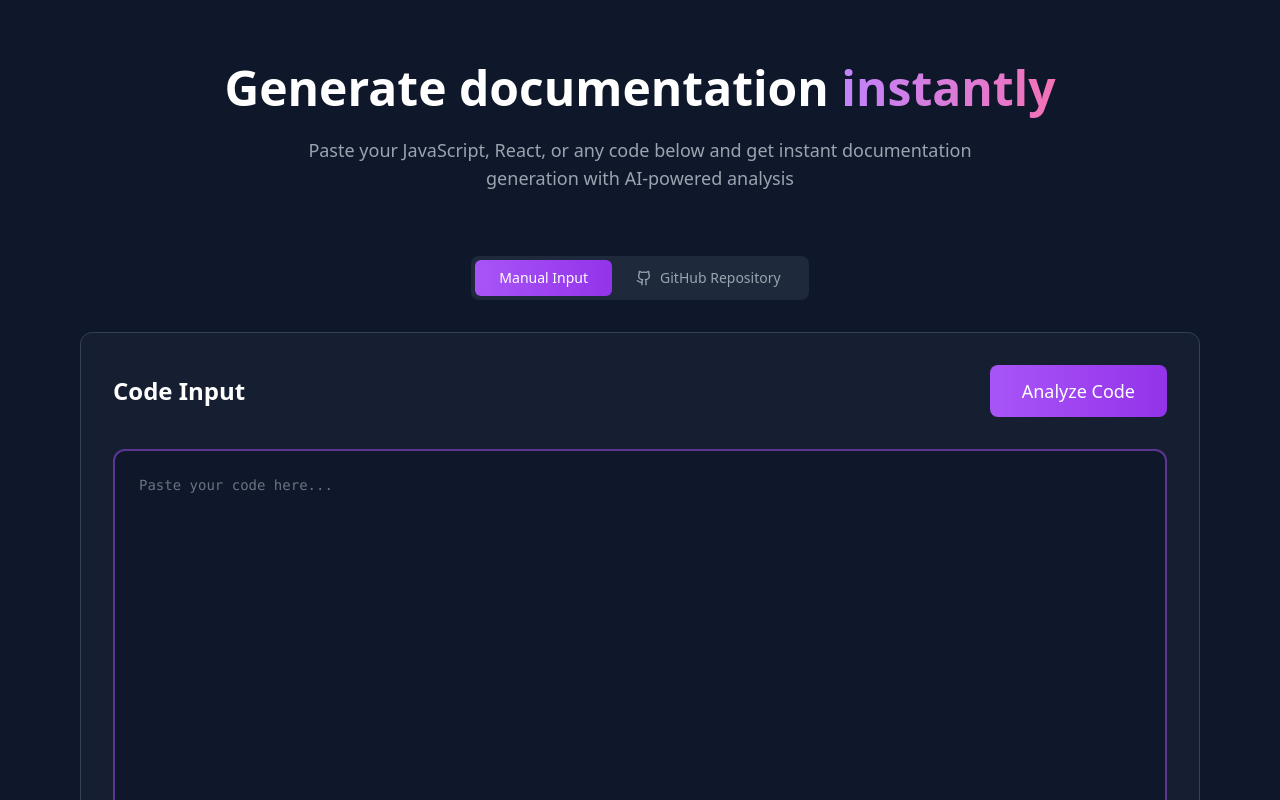
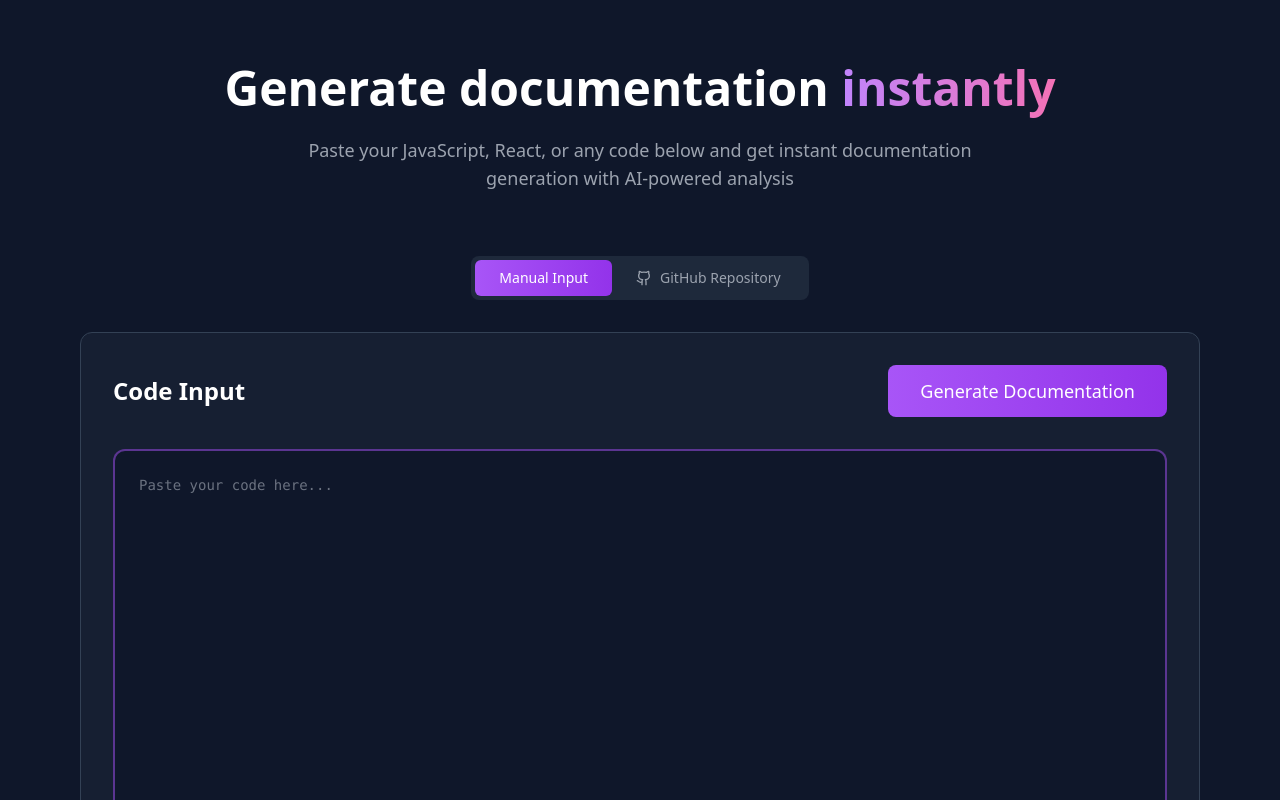
Before and after one commit to Parth703-wq/docu-page-creator-theme, a React (Vite) app: page / in a window 1280 px wide. Shown: the top 800 px of the page. Built offline with nearby package versions, Linux system fonts and the light colour scheme.

Commit message:
Fix: Manual input screen and button text
- Ensure the manual input screen always appears when selected.
- Update button text from "Analyze Repository/Code" to "Generate Documentation".

```diff
--- a/src/components/DocumentationGenerator.tsx
+++ b/src/components/DocumentationGenerator.tsx
@@ -89,12 +89,12 @@ const DocumentationGenerator = () => {
       {/* Content Area */}
       <div className="max-w-6xl mx-auto px-4 pb-16">
         {activeTab === 'manual' ? (
-          // Manual Input Section - Updated Design
+          // Manual Input Section - Only code textarea, no file upload
           <div className="bg-slate-800/50 rounded-xl p-8 border border-slate-700">
             <div className="flex justify-between items-center mb-8">
               <h2 className="text-2xl font-semibold text-white">Code Input</h2>
               <button className="bg-gradient-to-r from-purple-500 to-purple-600 text-white px-8 py-3 rounded-lg font-medium hover:from-purple-600 hover:to-purple-700 transition-all text-lg">
-                Analyze Code
+                Generate Documentation
               </button>
             </div>
 
@@ -118,7 +118,7 @@ const DocumentationGenerator = () => {
             <div className="flex justify-between items-center mb-6">
               <h2 className="text-xl font-semibold text-white">GitHub Repository Analysis</h2>
               <button className="bg-gradient-to-r from-purple-500 to-purple-600 text-white px-6 py-2 rounded-lg font-medium hover:from-purple-600 hover:to-purple-700 transition-all">
-                Analyze Repository
+                Generate Documentation
               </button>
             </div>
 
```
